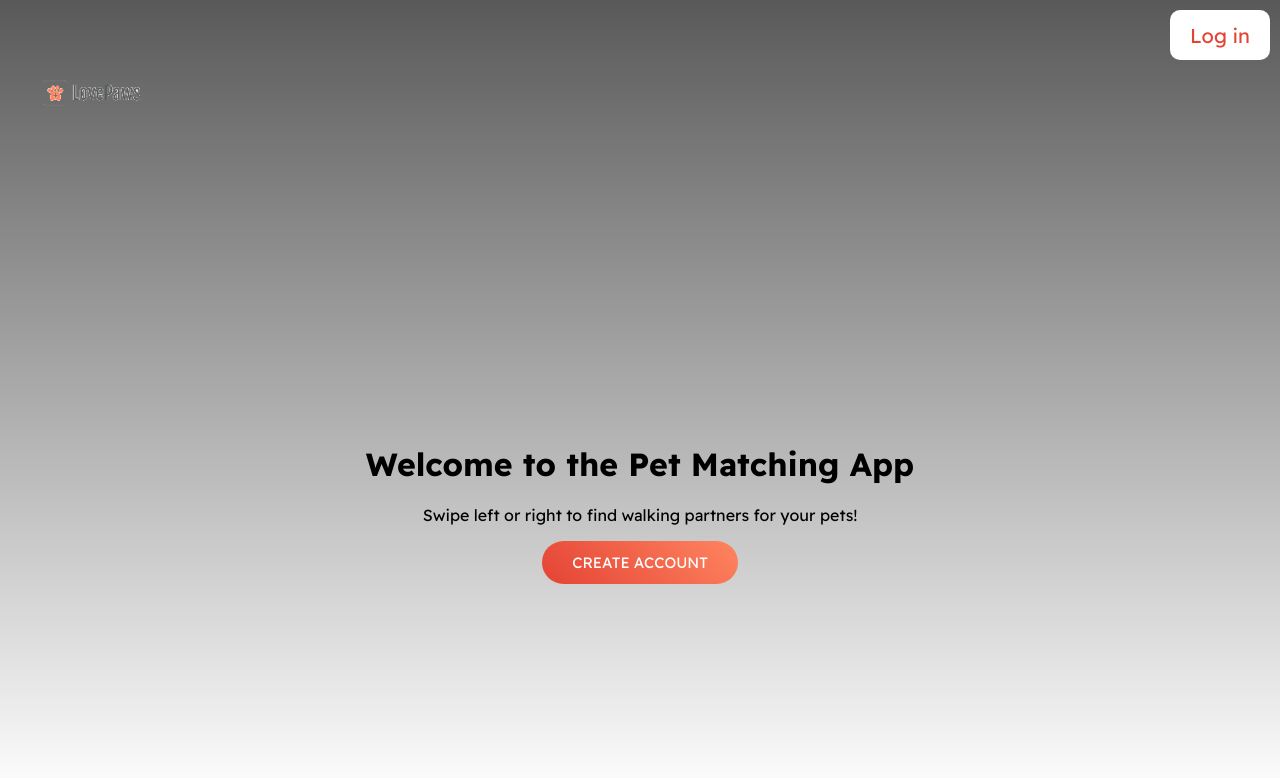
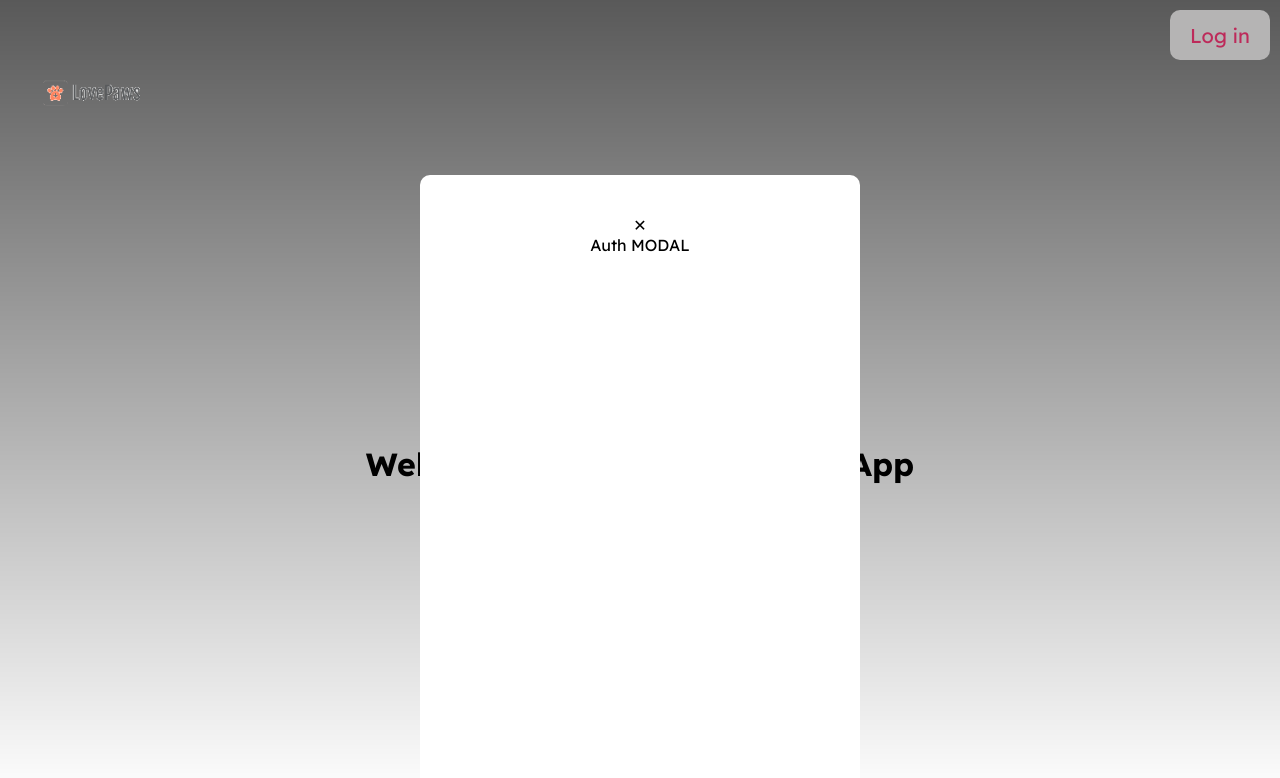
Before and after one commit to georgeromaios/LovePaws, a React (Create React App) app in the folder lovepaws/: page / in a window 1280 px wide. Both pictures are taken after a click on the button "Log in". Shown: the top 778 px of the page. Built offline with nearby package versions, Linux system fonts and the light colour scheme.

Commit message:
added feature to login button and the auth-modal

```diff
--- a/lovepaws/src/components/AuthModal.js
+++ b/lovepaws/src/components/AuthModal.js
@@ -1,16 +1,16 @@
-const AuthModal = ({setShowModal})=>{
+const AuthModal = ({ setShowModal }) => {
 
 
-    const handleClick=()=>{
+    const handleClick = () => {
         setShowModal(false)
     }
 
 
-    return(
+    return (
         <div className="auth-modal">
 
-                <div onClick =  {handleClick}>ⓧ</div>
-                Auth MODAL
+            <div onClick={handleClick}><span>&#10005;</span></div>
+            Auth MODAL
 
         </div>
 
--- a/lovepaws/src/components/Nav.js
+++ b/lovepaws/src/components/Nav.js
@@ -1,18 +1,39 @@
-import colorlogo from'../images/logo.png'
-import whitelogo from '../images/whiteLogo.png'
-//THERE SHOULD BE A WHITE LOGO AND A COLOR ONE FOR NOW IM USING A COLOR ONE ONLY
+import React, { useState } from 'react';
+import colorlogo from '../images/logo.png';
+import whitelogo from '../images/whiteLogo.png';
 
-const Nav = ({minimal,authToken})=>{
+const Nav = ({ minimal, authToken }) => {
+  const [showModal, setShowModal] = useState(false);
 
+  const handleClick = () => {
+    setShowModal(true);
+  };
 
-    return(
-        <nav>
-            <div className="logo-container">
-                <img className="logo"src={minimal? colorlogo:whitelogo}/>
-            </div>
-            {!authToken && <button className='nav-button'>Log in</button>}
-        </nav>
+  return (
+    <nav>
+      <div className="logo-container">
+        <img className="logo" src={minimal ? colorlogo : whitelogo} alt="Logo" />
+      </div>
 
-    )
-}
-export default Nav
+      {!authToken && (
+        <button
+          className={`nav-button ${showModal ? 'dark' : ''}`}
+          onClick={handleClick}
+        >
+          Log in
+        </button>
+      )}
+
+      {showModal && (
+        <div className="auth-modal">
+          <div onClick={() => setShowModal(false)}>
+            <span>&#10005;</span>
+          </div>
+          Auth MODAL
+        </div>
+      )}
+    </nav>
+  );
+};
+
+export default Nav;
--- a/lovepaws/src/index.css
+++ b/lovepaws/src/index.css
@@ -75,7 +75,7 @@ nav .nav-button {
     height: 50px;
 }
 
-nav .nav-button:disabled {
+nav .nav-button.dark {
     background-color: rgb(181, 180, 180);
     color: rgb(189, 42, 90);
 }
@@ -322,3 +322,6 @@ nav .logo-container .logo {
     display: flex;
     flex-direction: column;
 }
+
+
+/* ===============Close Button in authModal====================== */
--- a/lovepaws/src/pages/Dashboard.js
+++ b/lovepaws/src/pages/Dashboard.js
@@ -1,7 +1,7 @@
-const Dashboard = ()=>{
-    return(
+const Dashboard = () => {
+    return (
 
-            <div>Dashboard</div>
+        <div>Dashboard</div>
 
     )
 }
--- a/lovepaws/src/pages/Home.js
+++ b/lovepaws/src/pages/Home.js
@@ -13,7 +13,7 @@ const Home = () => {
 
   return (
     <div className="overlay">
-      <Nav minimal={false} authToken={authToken} />
+      <Nav minimal={false} authToken={authToken} setShowModal={setShowModal} />
       <div className="home">
         <h1>Welcome to the Pet Matching App</h1>
         <p>Swipe left or right to find walking partners for your pets!</p>
--- a/lovepaws/src/pages/Onboarding.js
+++ b/lovepaws/src/pages/Onboarding.js
@@ -1,9 +1,9 @@
 import React from 'react';
 
-const Onboarding = ()=>{
-    return(
+const Onboarding = () => {
+    return (
         <div>
-                on boarding
+            on boarding
         </div>
     )
 }
```
